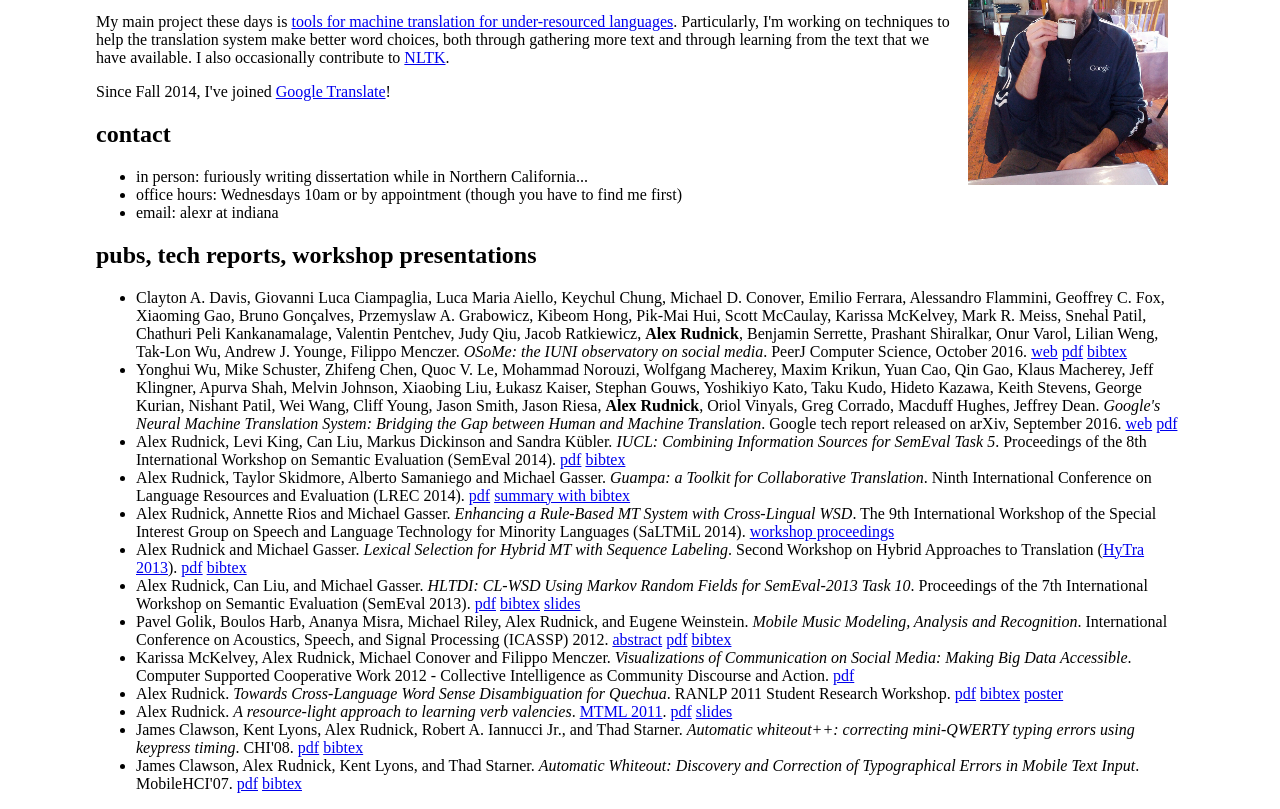
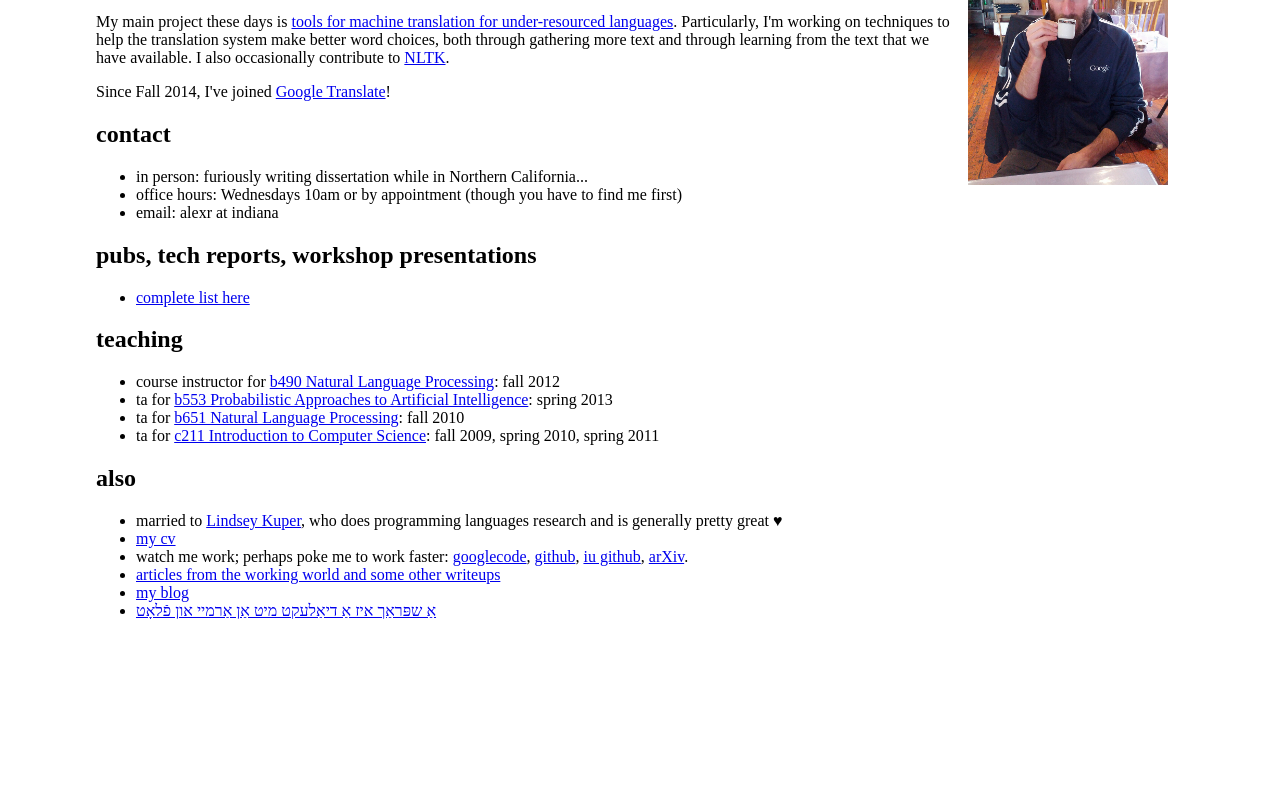
Before and after one commit to alexrudnick/alexrudnick.github.io, a plain HTML site: page index.html in a window 1280 px wide. Shown: the part 119-928 px from the top of the page. After the commit the page ends 800 px from the top, so only its background shows below. Drawn offline with Linux system fonts and the light colour scheme.

Commit message:
fix CV and have list of pubs be in only one place

```diff
--- a/index.html
+++ b/index.html
@@ -52,114 +52,7 @@
 
   <h2>pubs, tech reports, workshop presentations</h2>
   <ul>
-
-    <li>Clayton A. Davis, Giovanni Luca Ciampaglia, Luca Maria Aiello, Keychul Chung,
-    Michael D. Conover, Emilio Ferrara, Alessandro Flammini, Geoffrey C. Fox,
-    Xiaoming Gao, Bruno Gonçalves, Przemyslaw A.  Grabowicz, Kibeom Hong, Pik-Mai
-    Hui, Scott McCaulay, Karissa McKelvey, Mark R. Meiss, Snehal Patil, Chathuri
-    Peli Kankanamalage, Valentin Pentchev, Judy Qiu, Jacob Ratkiewicz, <b>Alex
-    Rudnick</b>, Benjamin Serrette, Prashant Shiralkar, Onur Varol, Lilian Weng,
-    Tak-Lon Wu, Andrew J. Younge, Filippo Menczer.
-    <cite>OSoMe: the IUNI observatory on social media</cite>. PeerJ Computer
-    Science, October 2016.
-    <a href="https://peerj.com/articles/cs-87/">web</a>
-    <a href="https://peerj.com/articles/cs-87.pdf">pdf</a>
-    <a href="https://peerj.com/articles/cs-87.bib">bibtex</a>
-    </li>
-
-    <li>Yonghui Wu, Mike Schuster, Zhifeng Chen, Quoc V. Le, Mohammad Norouzi,
-    Wolfgang Macherey, Maxim Krikun, Yuan Cao, Qin Gao, Klaus Macherey, Jeff
-    Klingner, Apurva Shah, Melvin Johnson, Xiaobing Liu, Łukasz Kaiser, Stephan
-    Gouws, Yoshikiyo Kato, Taku Kudo, Hideto Kazawa, Keith Stevens, George
-    Kurian, Nishant Patil, Wei Wang, Cliff Young, Jason Smith, Jason Riesa,
-    <b>Alex Rudnick</b>, Oriol Vinyals, Greg Corrado, Macduff Hughes, Jeffrey
-    Dean.  <cite>Google's Neural Machine Translation System: Bridging the Gap
-    between Human and Machine Translation</cite>. Google tech report released
-    on arXiv, September 2016.
-    <a href="https://arxiv.org/abs/1609.08144">web</a>
-    <a href="https://arxiv.org/pdf/1609.08144v2.pdf">pdf</a>
-    </li>
-
-    <li>Alex Rudnick, Levi King, Can Liu, Markus Dickinson and Sandra Kübler.
-    <cite>IUCL: Combining Information Sources for SemEval Task 5</cite>.
-    Proceedings of the 8th International Workshop on Semantic Evaluation
-    (SemEval 2014).
-    <a href="http://www.aclweb.org/anthology/S/S14/S14-2060.pdf">pdf</a>
-    <a href="http://www.aclweb.org/anthology/S/S14/S14-2060.bib">bibtex</a>
-    </li>
-
-    <li>Alex Rudnick, Taylor Skidmore, Alberto Samaniego and Michael Gasser.
-    <cite>Guampa: a Toolkit for Collaborative Translation</cite>.
-    Ninth International Conference on Language Resources and Evaluation (LREC 2014).
-    <a href="http://www.lrec-conf.org/proceedings/lrec2014/pdf/151_Paper.pdf">pdf</a>
-    <a href="http://www.lrec-conf.org/proceedings/lrec2014/summaries/151.html">summary with bibtex</a>
-    </li>
-
-    <li>Alex Rudnick, Annette Rios and Michael Gasser.
-    <cite>Enhancing a Rule-Based MT System with Cross-Lingual WSD</cite>.
-    The 9th International Workshop of the Special Interest Group on Speech and
-    Language Technology for Minority Languages (SaLTMiL 2014).
-    <a href="http://www.lrec-conf.org/proceedings/lrec2014/workshops/LREC2014Workshop-SALTMIL%20Proceedings.pdf">workshop proceedings</a>
-    </li>
-
-    <li>Alex Rudnick and Michael Gasser.
-    <cite>Lexical Selection for Hybrid MT with Sequence Labeling</cite>.
-    Second Workshop on Hybrid Approaches to Translation
-    (<a href="http://hytra.barcelonamedia.org/hytra2013/">HyTra 2013</a>).
-    <a href="http://www.aclweb.org/anthology/W/W13/W13-2815.pdf">pdf</a>
-    <a href="http://www.aclweb.org/anthology/W/W13/W13-2815.bib">bibtex</a>
-    </li>
-
-    <li>Alex Rudnick, Can Liu, and Michael Gasser.
-    <cite>HLTDI: CL-WSD Using Markov Random Fields for SemEval-2013 Task
-    10</cite>.
-    Proceedings of the 7th International Workshop on Semantic Evaluation
-    (SemEval 2013).
-    <a href="http://www.aclweb.org/anthology/S/S13/S13-2031.pdf">pdf</a>
-    <a href="http://www.aclweb.org/anthology/S/S13/S13-2031.bib">bibtex</a>
-    <a href="pubs/hltdi-semeval-2013-slides.pdf">slides</a>
-    </li>
-
-    <li>Pavel Golik, Boulos Harb, Ananya Misra, Michael Riley, Alex Rudnick,
-    and Eugene Weinstein. <cite>Mobile Music Modeling, Analysis and
-    Recognition</cite>. International Conference on Acoustics, Speech, and
-    Signal Processing (ICASSP) 2012.
-    <a href="http://research.google.com/pubs/pub37754.html">abstract</a>
-    <a href="http://research.google.com/pubs/archive/37754.pdf">pdf</a>
-    <a href="http://www-i6.informatik.rwth-aachen.de/publications/singlebibtex.php?id=772">bibtex</a>
-    </li>
-
-    <li>Karissa McKelvey, Alex Rudnick, Michael Conover and Filippo Menczer.
-    <cite>Visualizations of Communication on Social Media: Making Big Data
-    Accessible</cite>. Computer Supported Cooperative Work 2012 - Collective
-    Intelligence as Community Discourse and Action.
-    <a href="http://events.kmi.open.ac.uk/cscw-ci2012/wp-content/uploads/2012/02/McKelvey-cscw12-w3.pdf">pdf</a>
-    </li>
-    <li>Alex Rudnick. <cite>Towards Cross-Language Word Sense Disambiguation
-    for Quechua</cite>. RANLP 2011 Student Research Workshop.
-    <a href="http://aclweb.org/anthology-new/R/R11/R11-2021.pdf">pdf</a>
-    <a href="http://aclweb.org/anthology-new/R/R11/R11-2021.bib">bibtex</a>
-    <a href="pubs/ranlp-cl-wsd-poster.pdf">poster</a>
-    </li>
-    <li>Alex Rudnick. <cite>A resource-light approach to learning verb
-    valencies</cite>. <a
-    href="http://cl.haifa.ac.il/MT/">MTML 2011</a>.
-    <a href="http://www.mt-archive.info/MTMRL-2011-Rudnick.pdf">pdf</a>
-    <a href="http://www.mt-archive.info/MTMRL-2011-Rudnick-ppt.pdf">slides</a>
-    </li>
-    <li>James Clawson, Kent Lyons, Alex Rudnick, Robert A. Iannucci Jr.,
-    and Thad Starner.
-    <cite>Automatic whiteout++: correcting mini-QWERTY typing errors using
-    keypress timing</cite>.
-    CHI'08.
-    <a href="pubs/automatic-whiteout++_CHI08.pdf">pdf</a>
-    <a href="pubs/automatic-whiteout-CHI08.bibtex.txt">bibtex</a></li>
-    <li>James Clawson, Alex Rudnick, Kent Lyons, and Thad Starner.
-    <cite>Automatic Whiteout: Discovery and Correction of Typographical
-    Errors in Mobile Text Input</cite>.
-    MobileHCI'07.
-    <a href="pubs/automatic-whiteout_mobileHCI07.pdf">pdf</a>
-    <a href="pubs/automatic-whiteout-mobileHCI07.bibtex.txt">bibtex</a></li>
+    <li><a href="alexr-cv.html#pubs">complete list here</a></li>
   </ul>
 
   <h2>teaching</h2>
```
Also changed, not shown: alexr-cv.html (+2 -2 lines).
